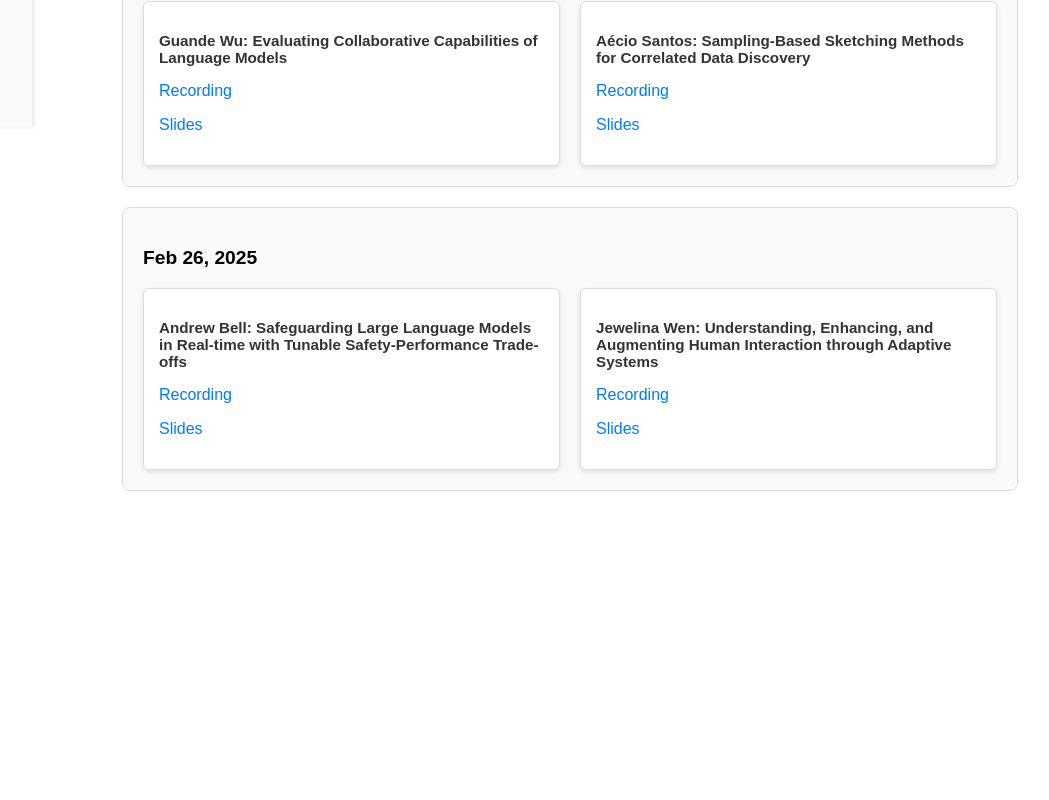
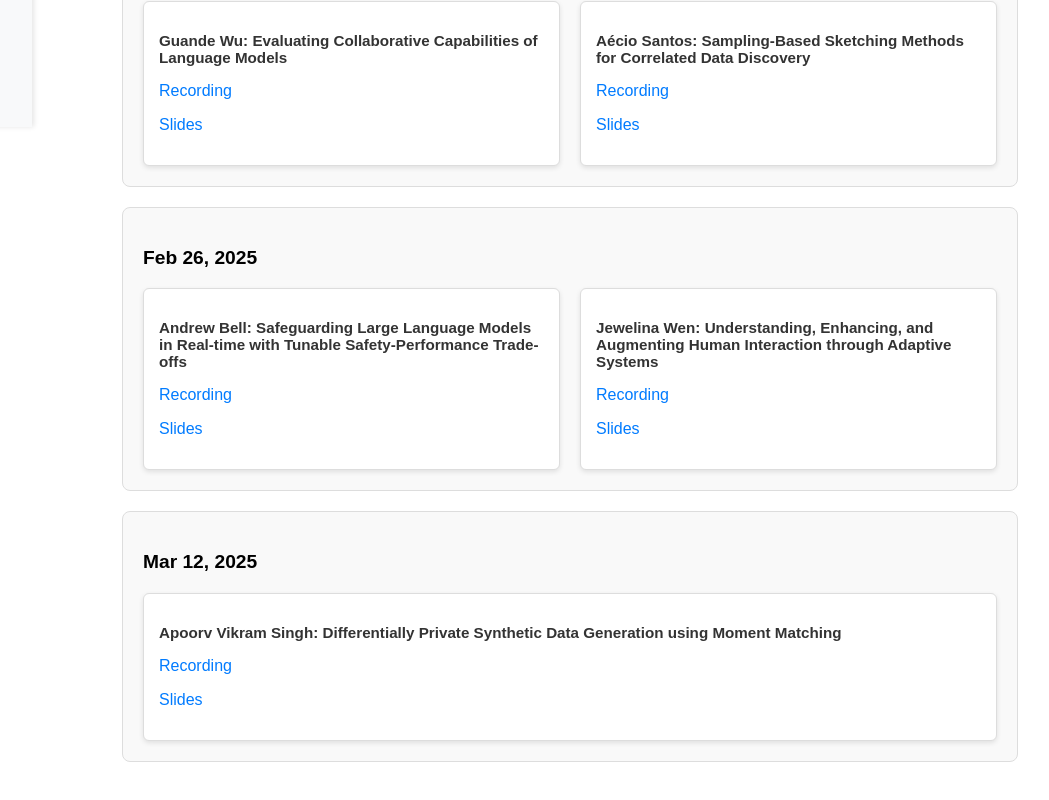
Before and after one commit to VIDAseminar/VIDAseminar.github.io, a React (Create React App) app: page /#/history in a window 1280 px wide. Shown: the part 673-1473 px from the top of the page, without its empty margins (134-1183 px from the left). Before the commit the page ends 1203 px from the top, so only its background shows below. Built offline with nearby package versions, Linux system fonts and the light colour scheme.

Commit message:
:sparkles: update Mar 12

```diff
--- a/src/components/data.js
+++ b/src/components/data.js
@@ -130,5 +130,18 @@ export const historyTalksData = [
       },
     ],
   },
+  {
+    date: "Mar 12, 2025",
+    speakers: [
+      {
+        name: "Apoorv Vikram Singh",
+        title:
+          "Differentially Private Synthetic Data Generation using Moment Matching",
+        zoomLink:
+          "https://drive.google.com/file/d/1Enca1ZOS4xnX9_tlDWFTKOg1JuRpg62O/view?usp=drive_link",
+        slidesLink: "",
+      },
+    ],
+  },
   // Additional events...
 ];
```
